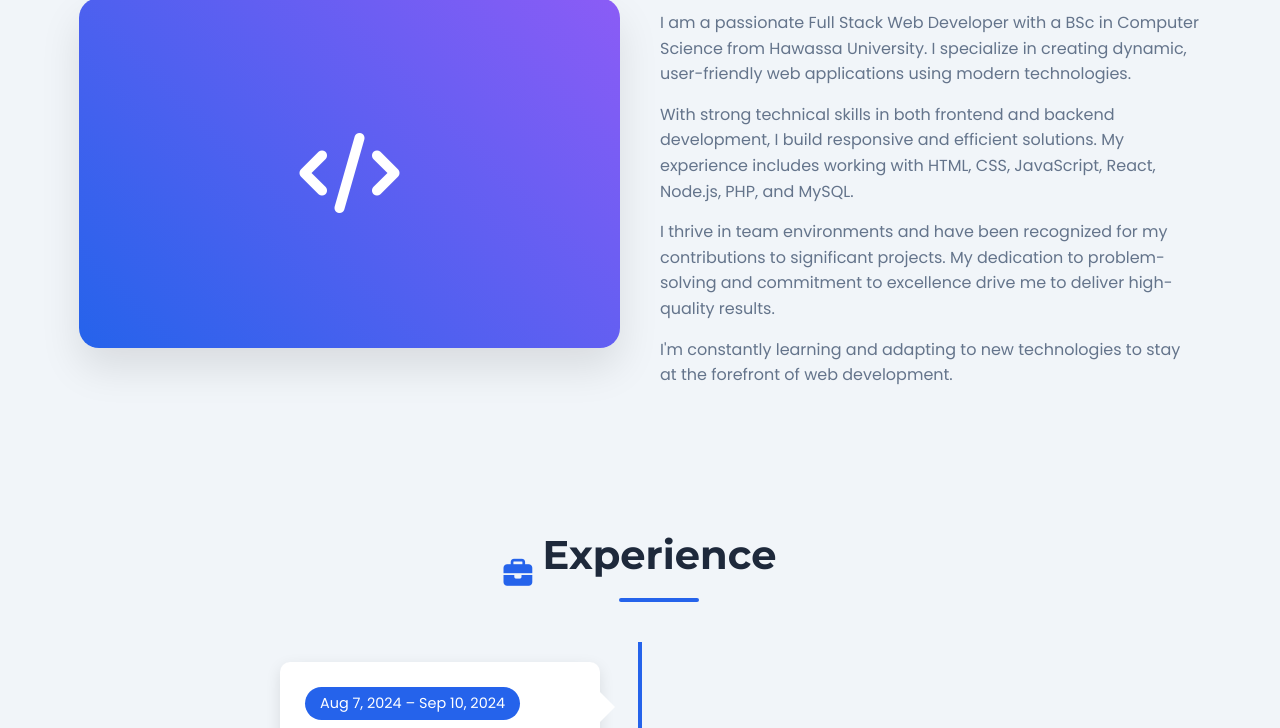
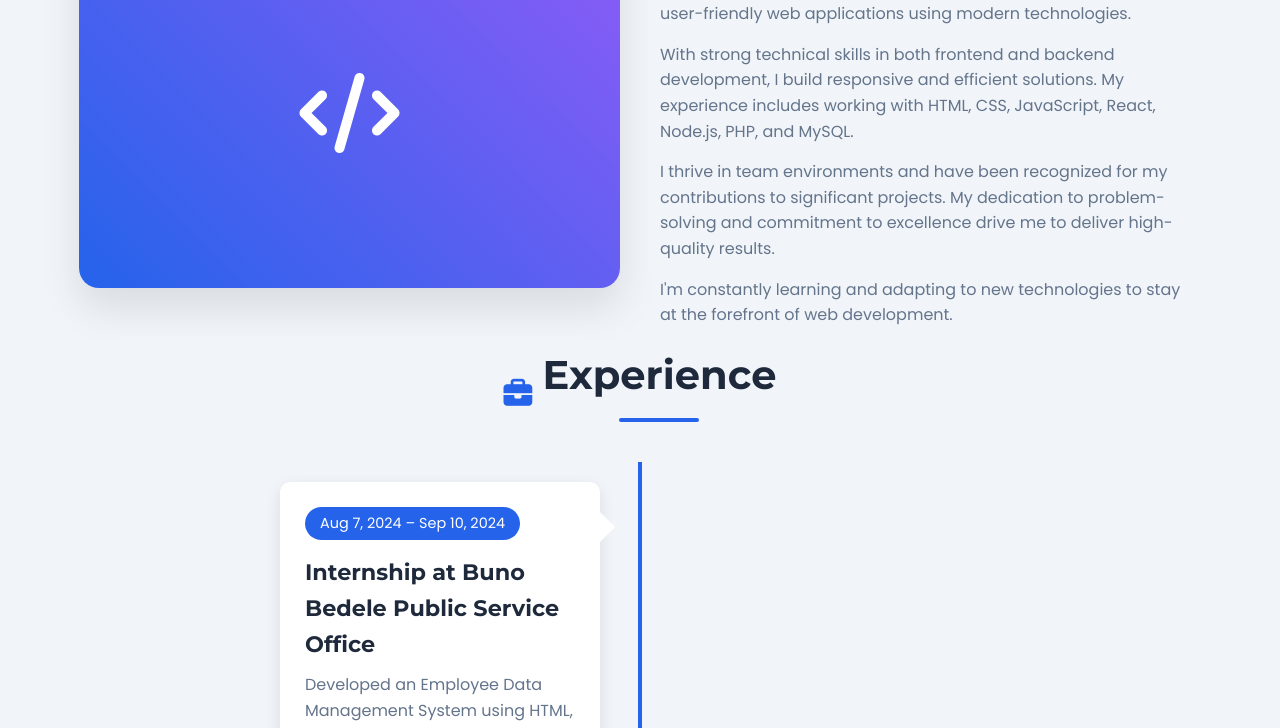
Before and after one commit to surafel142/surafel142, a plain HTML site: page Portfolio/index.html in a window 1280 px wide. Shown: the part 1675-2403 px from the top of the page. Drawn offline with Linux system fonts and the light colour scheme.

Commit message:
Remove padding from section element
Removed padding from section element in index.html

```diff
--- a/Portfolio/index.html
+++ b/Portfolio/index.html
@@ -49,9 +49,7 @@
             padding: 0 15px;
         }
 
-        section {
-            padding: 60px 0;
-        }
+
 
         h1, h2, h3, h4 {
             font-family: 'Montserrat', sans-serif;
```
